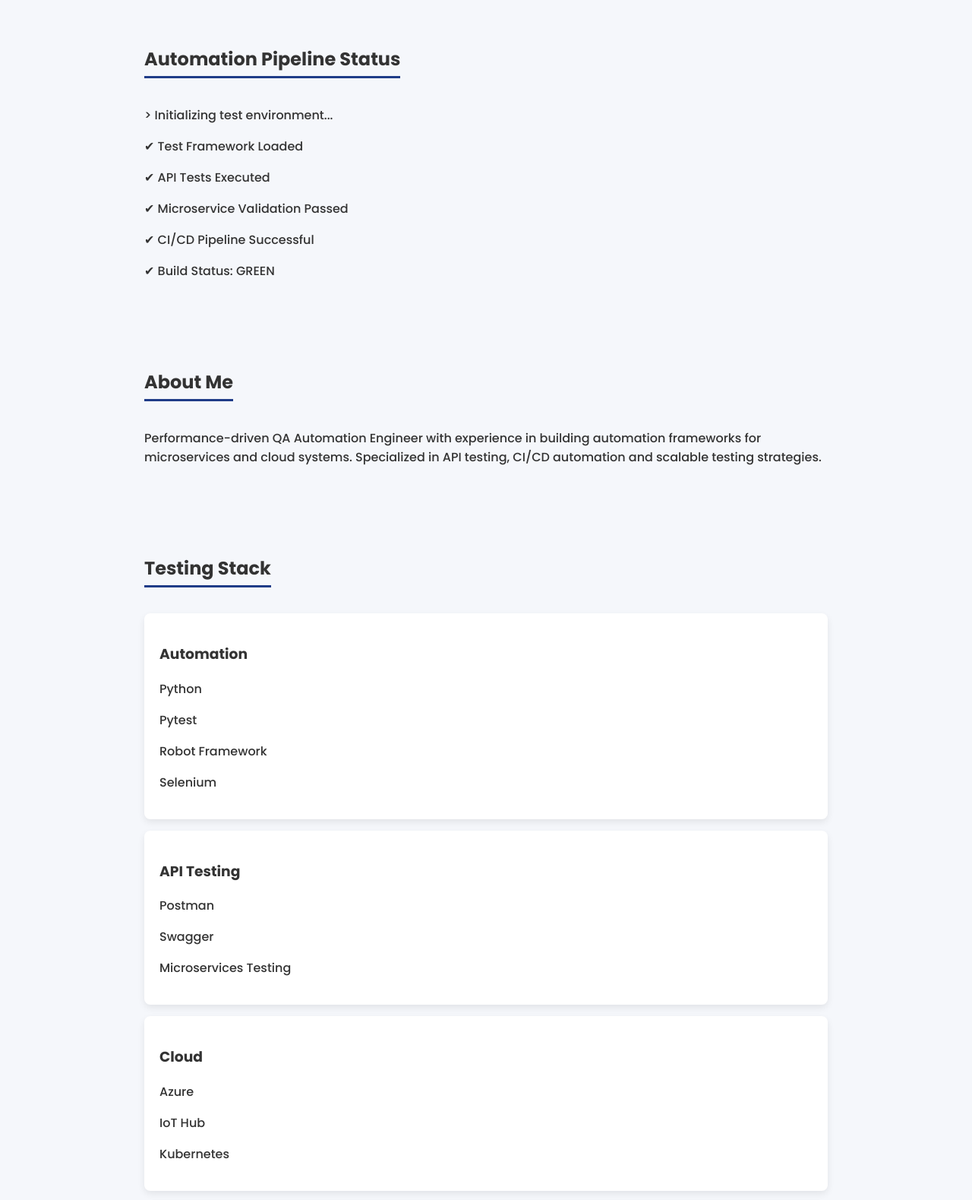
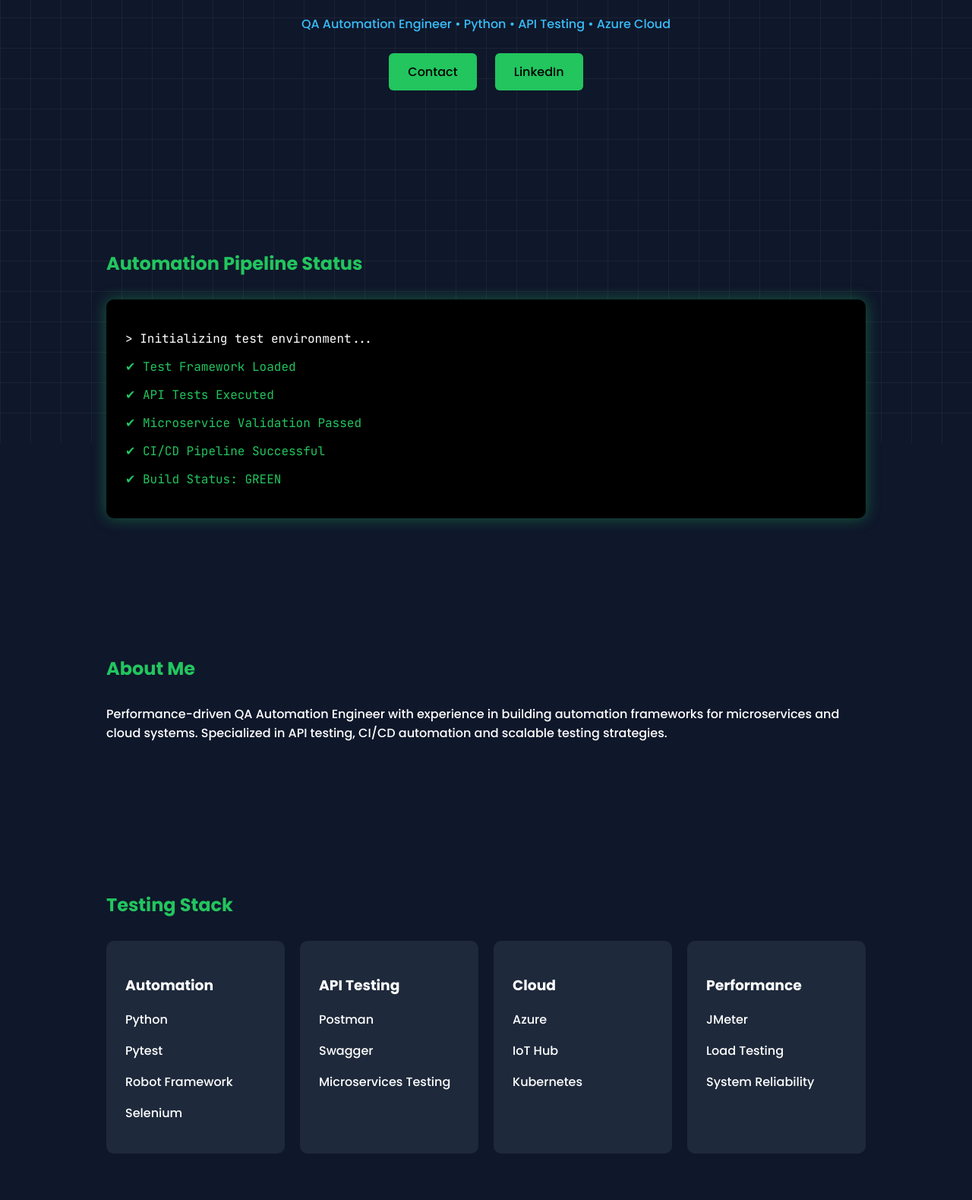
Before and after one commit to vaish2508/vaishnavi_SDET_portfolio, a plain HTML site: page index.html in a window 1280 px wide. Shown: the part 217-1796 px from the top of the page at 76% size. Drawn offline with Linux system fonts and the light colour scheme; a script that the page names is missing.

Commit message:
Revamp CSS styles for improved design
Updated styles for body, header, and various components.

```diff
--- a/style.css
+++ b/style.css
@@ -1,56 +1,168 @@
+body{
 
-body{
-font-family:'Poppins',sans-serif;
 margin:0;
-background:#f5f7fb;
-color:#333;
+background:#0f172a;
+color:white;
+
+font-family:Poppins;
+
+}
+
+.background-grid{
+
+position:fixed;
+width:100%;
+height:100%;
+
+background-image:
+linear-gradient(rgba(255,255,255,0.05) 1px, transparent 1px),
+linear-gradient(90deg, rgba(255,255,255,0.05) 1px, transparent 1px);
+
+background-size:40px 40px;
+
+z-index:-1;
+
 }
 
 header{
-background:#1f3c88;
-color:white;
+
 text-align:center;
-padding:40px 20px;
+padding:100px 20px;
+
 }
 
-header h1{
-margin:0;
-font-size:36px;
+h1{
+
+font-size:48px;
+letter-spacing:3px;
+
 }
 
-.links a{
-color:white;
-margin:0 10px;
+.subtitle{
+
+color:#38bdf8;
+
+margin-top:10px;
+
+}
+
+.btn{
+
+display:inline-block;
+margin:10px;
+padding:12px 25px;
+
+background:#22c55e;
+color:black;
 text-decoration:none;
-font-weight:500;
+
+border-radius:6px;
+
 }
 
 section{
-max-width:900px;
+
+max-width:1000px;
 margin:auto;
-padding:40px 20px;
+
+padding:80px 20px;
+
 }
 
 h2{
-border-bottom:3px solid #1f3c88;
-display:inline-block;
-padding-bottom:5px;
+
+color:#22c55e;
+
+margin-bottom:30px;
+
+}
+
+.terminal-box{
+
+background:black;
+
+padding:25px;
+
+font-family:"JetBrains Mono";
+
+border-radius:10px;
+
+box-shadow:0 0 20px rgba(34,197,94,0.4);
+
+}
+
+.green{
+
+color:#22c55e;
+
+}
+
+.skill-grid{
+
+display:grid;
+
+grid-template-columns:repeat(auto-fit,minmax(200px,1fr));
+
+gap:20px;
+
 }
 
 .card{
-background:white;
-padding:20px;
-margin-top:15px;
-border-radius:8px;
-box-shadow:0 4px 10px rgba(0,0,0,0.08);
+
+background:#1e293b;
+
+padding:25px;
+
+border-radius:10px;
+
 }
 
-ul{
-padding-left:20px;
+.exp-card{
+
+background:#1e293b;
+
+padding:25px;
+
+border-radius:10px;
+
+}
+
+.metrics{
+
+display:grid;
+
+grid-template-columns:repeat(auto-fit,minmax(200px,1fr));
+
+gap:20px;
+
+}
+
+.metric{
+
+background:#1e293b;
+
+padding:30px;
+
+text-align:center;
+
+border-radius:10px;
+
+}
+
+.metric h3{
+
+font-size:40px;
+
+color:#22c55e;
+
 }
 
 footer{
+
 text-align:center;
-padding:20px;
-background:#eee;
+
+padding:40px;
+
+color:#94a3b8;
+
 }
```
